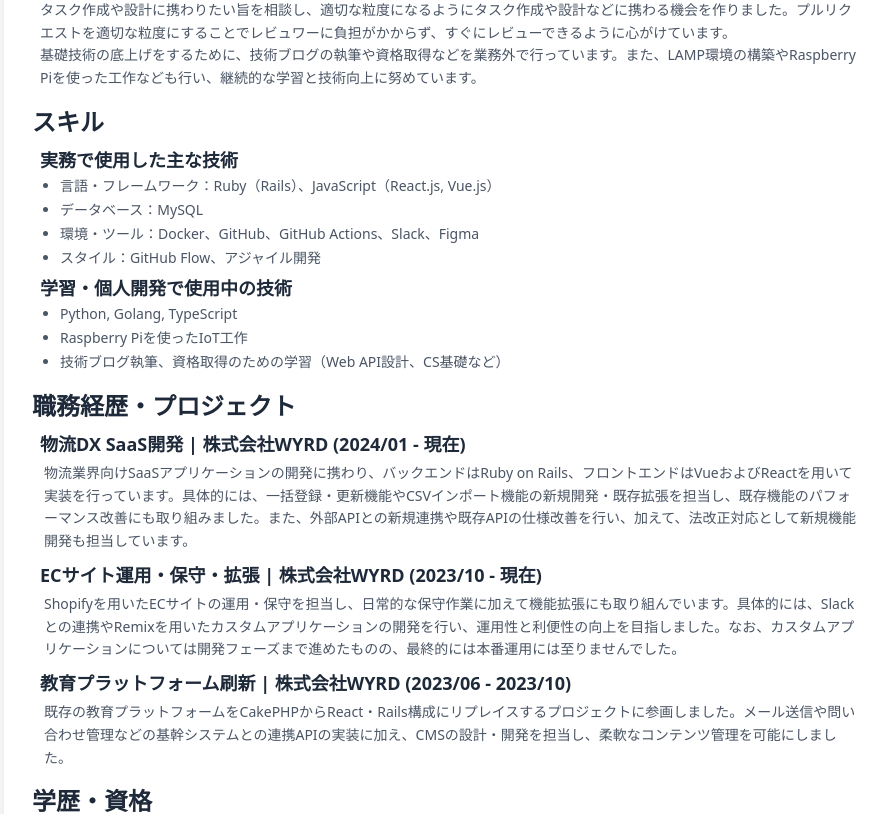
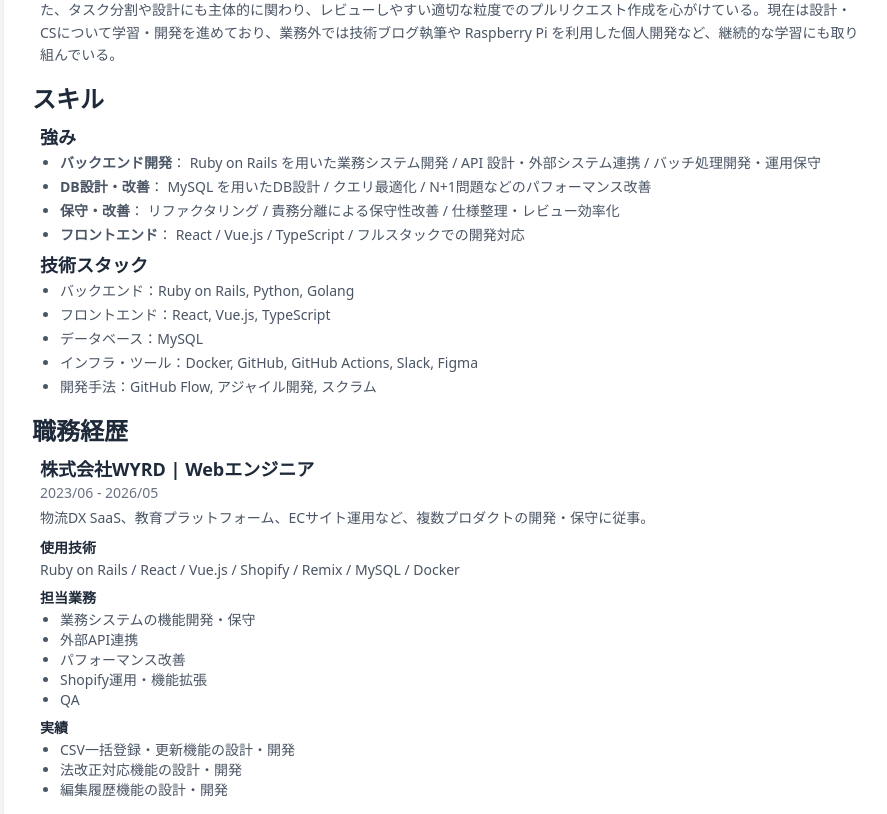
Before and after one commit to tomitahisaki/tomitahisaki.github.io, a React (Vite) app: page /resume in a window 1280 px wide. Shown: the part 320-1134 px from the top of the page, without its empty margins (188-1075 px from the left). Built offline with nearby package versions, Linux system fonts and the light colour scheme.

Commit message:
feat: 経歴書構成を変更

```diff
--- a/src/components/Projects.tsx
+++ b/src/components/Projects.tsx
@@ -10,12 +10,40 @@ export const Projects: React.FC<ProjectsProps> = ({ data }) => {
     <section className="m-1">
       <h2 className="text-2xl font-bold text-gray-800">{data.title}</h2>
       <div className="m-2">
-        {data.categories.map((category, index) => (
-          <div key={index} className="mb-2">
-            <h3 className="text-lg font-bold text-gray-800">{category.name}</h3>
-            <p className="text-sm leading-relaxed text-gray-600 m-1">
-              {category.items}
-            </p>
+        {data.experiences.map((exp, index) => (
+          <div key={index} className="mb-3">
+            <h3 className="text-lg font-bold text-gray-800">
+              {exp.company} | {exp.position}
+            </h3>
+            <p className="text-sm text-gray-500 mb-1">{exp.period}</p>
+            <p className="text-sm leading-relaxed text-gray-600 mb-2">{exp.overview}</p>
+
+            <div className="mb-2">
+              <h4 className="text-sm font-semibold text-gray-800 mb-0.5">{data.labels.technologies}</h4>
+              <p className="text-sm text-gray-600">{exp.technologies.join(' / ')}</p>
+            </div>
+
+            <div className="mb-2">
+              <h4 className="text-sm font-semibold text-gray-800 mb-0.5">{data.labels.responsibilities}</h4>
+              <ul className="list-disc ml-5 m-0">
+                {exp.responsibilities.map((resp, respIndex) => (
+                  <li key={respIndex} className="text-sm text-gray-600 leading-5">
+                    {resp}
+                  </li>
+                ))}
+              </ul>
+            </div>
+
+            <div className="mb-1">
+              <h4 className="text-sm font-semibold text-gray-800 mb-0.5">{data.labels.achievements}</h4>
+              <ul className="list-disc ml-5 m-0">
+                {exp.achievements.map((achievement, achIndex) => (
+                  <li key={achIndex} className="text-sm text-gray-600 leading-5">
+                    {achievement}
+                  </li>
+                ))}
+              </ul>
+            </div>
           </div>
         ))}
       </div>
--- a/src/components/Skills.tsx
+++ b/src/components/Skills.tsx
@@ -1,11 +1,15 @@
 import React from 'react';
-import { ResumeData } from '../types/resume';
+import { ResumeData, SkillItem } from '../types/resume';
 
 interface SkillsProps {
   data: ResumeData['skills'];
 }
 
 export const Skills: React.FC<SkillsProps> = ({ data }) => {
+  const isSkillItem = (item: string | SkillItem): item is SkillItem => {
+    return typeof item === 'object' && 'title' in item;
+  };
+
   return (
     <section className="m-1">
       <h2 className="text-2xl font-bold text-gray-800">{data.title}</h2>
@@ -16,7 +20,16 @@ export const Skills: React.FC<SkillsProps> = ({ data }) => {
             <ul className="list-disc p-0 m-0 ml-5">
               {category.items.map((item, itemIndex) => (
                 <li key={itemIndex} className="text-gray-600 text-sm leading-6">
-                  {item}
+                  {isSkillItem(item) ? (
+                    <>
+                      <span className="font-semibold">{item.title}</span>
+                      {item.details && item.details.length > 0 && (
+                        <span className="text-gray-600">： {item.details.join(' / ')}</span>
+                      )}
+                    </>
+                  ) : (
+                    item
+                  )}
                 </li>
               ))}
             </ul>
--- a/src/locales/en.ts
+++ b/src/locales/en.ts
@@ -10,45 +10,94 @@ export const enData: ResumeData = {
   },
   summary: {
     title: "Summary",
-    content: "I live by the motto \"Think about what can be done rather than why it can't be done\" and strive to act positively. I'm skilled at identifying problems and thinking about solutions to resolve them, and I have continuously worked on improvements to help users (customers and employees) have better experiences.\nI have been involved in multiple products including redevelopment of membership sites for tutoring services, development of core system integration APIs, feature development for logistics industry business systems, and operation and maintenance of e-commerce sites. To minimize development setbacks, I consult with managers whenever specifications are unclear and define requirements before development to reduce waste.\nI consulted about my desire to be involved in task creation and design, and created opportunities to participate in task creation and design to ensure appropriate granularity. I strive to keep pull requests at an appropriate size so that reviewers are not burdened and can review quickly.\nTo improve my foundational technical skills, I write technical blogs and pursue certifications outside of work. I also build LAMP environments and work on projects using Raspberry Pi, continuously learning and improving my technical skills.",
+    content: "Focused on web application development, specializing in backend development, database design, and API design. Extensive experience in business system development using Ruby on Rails, including redevelopment of membership sites for tutoring services, core system integration API development, logistics industry business system development, and e-commerce site operation and maintenance. Also experienced in frontend development using React / TypeScript, capable of full-stack development. Value the principle of \"thinking about what can be done rather than why it can't be done,\" continuously working on improvements to provide better experiences for users and operators. Actively consult and clarify unclear specifications to minimize development setbacks. Proactively involved in task breakdown and design, striving to create pull requests with appropriate granularity for easier review. Currently studying and developing design and computer science fundamentals, and outside of work, engaging in continuous learning through technical blog writing and personal projects using Raspberry Pi.",
   },
   skills: {
     title: "Skills",
     categories: [
       {
-        name: "Main Technologies Used in Professional Work",
+        name: "Strengths",
         items: [
-          "Languages & Frameworks: Ruby (Rails), JavaScript (React.js, Vue.js)",
-          "Databases: MySQL",
-          "Environment & Tools: Docker, GitHub, GitHub Actions, Slack, Figma",
-          "Development Style: GitHub Flow, PR-based development, Code Review, Weekly Scrum"
+          {
+            title: "Backend Development",
+            details: [
+              "Business system development using Ruby on Rails",
+              "API design and external system integration",
+              "Batch processing development and operational maintenance"
+            ]
+          },
+          {
+            title: "Database Design & Optimization",
+            details: [
+              "Database design using MySQL",
+              "Query optimization",
+              "Performance improvements including N+1 problem resolution"
+            ]
+          },
+          {
+            title: "Maintenance & Improvement",
+            details: [
+              "Refactoring",
+              "Maintainability improvement through separation of concerns",
+              "Specification clarification and review efficiency improvement"
+            ]
+          },
+          {
+            title: "Frontend",
+            details: [
+              "React / Vue.js / TypeScript",
+              "Full-stack development capability"
+            ]
+          }
         ]
       },
       {
-        name: "Technologies Used in Learning & Personal Development",
+        name: "Tech Stack",
         items: [
-          "Python, Golang, TypeScript",
-          "IoT projects with Raspberry Pi",
-          "Technical blog writing, studying for certifications (Web API design, CS fundamentals, etc.)"
+          "Backend: Ruby on Rails, Python, Golang",
+          "Frontend: React, Vue.js, TypeScript",
+          "Database: MySQL",
+          "Infrastructure & Tools: Docker, GitHub, GitHub Actions, Slack, Figma",
+          "Development Methodology: GitHub Flow, Agile Development, Scrum"
         ]
       }
     ]
   },
   projects: {
-    title: "Work Experience & Projects",
-    categories: [
+    title: "Work Experience",
+    labels: {
+      technologies: "Technologies",
+      responsibilities: "Responsibilities",
+      achievements: "Achievements"
+    },
+    experiences: [
       {
-        name: "Logistics DX SaaS Development | WYRD Inc. (January 2024 - Present)",
-        items: "I am involved in developing SaaS applications for the logistics industry, implementing backend functionality using Ruby on Rails and frontend using Vue and React. Specifically, I handle new development and existing extensions for bulk registration/update features and CSV import functionality, while also working on performance improvements for existing features. Additionally, I work on new integrations with external APIs and improvements to existing API specifications, and I also handle new feature development for legal compliance requirements."
-      },
-      {
-        name: "E-commerce Site Maintenance & Extension | WYRD Inc. (October 2023 - Present)",
-        items: "I am responsible for the operation and maintenance of e-commerce sites using Shopify, handling daily maintenance tasks as well as feature extensions. Specifically, I implement Slack integrations and develop custom applications using Remix (not yet in production), contributing to improved operability and convenience."
-      },
-      {
-        name: "Educational Platform Renovation | WYRD Inc. (June 2023 - October 2023)",
-        items: "I participated in a project to replace an existing educational platform from CakePHP to React & Rails architecture. In addition to implementing integration APIs with core systems for email sending and inquiry management, I was responsible for CMS design and development, enabling flexible content management."
-      },
+        company: "WYRD Inc.",
+        position: "Web Engineer",
+        period: "June 2023 - May 2026",
+        overview: "Engaged in development and maintenance of multiple products including Logistics DX SaaS, educational platforms, and e-commerce site operations.",
+        technologies: [
+          "Ruby on Rails",
+          "React",
+          "Vue.js",
+          "Shopify",
+          "Remix",
+          "MySQL",
+          "Docker"
+        ],
+        responsibilities: [
+          "Business system feature development and maintenance",
+          "External API integration",
+          "Performance improvement",
+          "Shopify operations and feature extensions",
+          "QA"
+        ],
+        achievements: [
+          "CSV bulk registration and update feature design and development",
+          "Legal compliance feature design and development",
+          "Edit history feature design and development"
+        ]
+      }
     ]
   },
   education: {
--- a/src/locales/ja.ts
+++ b/src/locales/ja.ts
@@ -10,45 +10,94 @@ export const jaData: ResumeData = {
   },
   summary: {
     title: "概要",
-    content: "「できない理由よりやれる方法を考えよう」を座右の銘にして、ポジティブに行動することを心がけています。問題意識から解決するための手段を考えることが得意で、ユーザー（顧客・従業員）がより良い体験を得られるように改善活動を続けてきました。\n学習塾向けの会員サイトリプレイスや基幹システム連携APIの開発、物流業界向けの業務システムの機能開発、ECサイトの運用・保守など、複数のプロダクトに携わってきました。開発の手戻りが少なくなるように、不明瞭な仕様については都度マネージャー等に相談し、仕様を定めた上で開発することでロスを減らしています。\nタスク作成や設計に携わりたい旨を相談し、適切な粒度になるようにタスク作成や設計などに携わる機会を作りました。プルリクエストを適切な粒度にすることでレビュワーに負担がかからず、すぐにレビューできるように心がけています。\n基礎技術の底上げをするために、技術ブログの執筆や資格取得などを業務外で行っています。また、LAMP環境の構築やRaspberry Piを使った工作なども行い、継続的な学習と技術向上に努めています。",
+    content: "Webアプリケーション開発を中心に、バックエンド開発・DB設計・API設計に従事。Ruby on Rails を用いた業務システム開発経験が多く、学習塾向け会員サイトのリプレイスや基幹システム連携API開発、物流業界向け業務システム開発、ECサイト運用・保守など、複数のプロダクト開発に携わる。React / TypeScript を利用したフロントエンド開発経験もあり、フルスタックに対応可能。「できない理由より、やれる方法を考える」を大切にし、ユーザーや運用担当者がより良い体験を得られるよう、改善活動を継続している。不明瞭な仕様については積極的に相談・整理を行い、開発手戻りを減らしながら開発を進めることを意識している。また、タスク分割や設計にも主体的に関わり、レビューしやすい適切な粒度でのプルリクエスト作成を心がけている。現在は設計・CSについて学習・開発を進めており、業務外では技術ブログ執筆や Raspberry Pi を利用した個人開発など、継続的な学習にも取り組んでいる。",
   },
   skills: {
     title: "スキル",
     categories: [
       {
-        name: "実務で使用した主な技術",
+        name: "強み",
         items: [
-          "言語・フレームワーク：Ruby（Rails）、JavaScript（React.js, Vue.js）",
-          "データベース：MySQL",
-          "環境・ツール：Docker、GitHub、GitHub Actions、Slack、Figma",
-          "スタイル：GitHub Flow、アジャイル開発"
+          {
+            title: "バックエンド開発",
+            details: [
+              "Ruby on Rails を用いた業務システム開発",
+              "API 設計・外部システム連携",
+              "バッチ処理開発・運用保守"
+            ]
+          },
+          {
+            title: "DB設計・改善",
+            details: [
+              "MySQL を用いたDB設計",
+              "クエリ最適化",
+              "N+1問題などのパフォーマンス改善"
+            ]
+          },
+          {
+            title: "保守・改善",
+            details: [
+              "リファクタリング",
+              "責務分離による保守性改善",
+              "仕様整理・レビュー効率化"
+            ]
+          },
+          {
+            title: "フロントエンド",
+            details: [
+              "React / Vue.js / TypeScript",
+              "フルスタックでの開発対応"
+            ]
+          }
         ]
       },
       {
-        name: "学習・個人開発で使用中の技術",
+        name: "技術スタック",
         items: [
-          "Python, Golang, TypeScript",
-          "Raspberry Piを使ったIoT工作",
-          "技術ブログ執筆、資格取得のための学習（Web API設計、CS基礎など）"
+          "バックエンド：Ruby on Rails, Python, Golang",
+          "フロントエンド：React, Vue.js, TypeScript",
+          "データベース：MySQL",
+          "インフラ・ツール：Docker, GitHub, GitHub Actions, Slack, Figma",
+          "開発手法：GitHub Flow, アジャイル開発, スクラム"
         ]
       }
     ]
   },
   projects: {
-    title: "職務経歴・プロジェクト",
-    categories: [
+    title: "職務経歴",
+    labels: {
+      technologies: "使用技術",
+      responsibilities: "担当業務",
+      achievements: "実績"
+    },
+    experiences: [
       {
-        name: "物流DX SaaS開発 | 株式会社WYRD (2024/01 - 現在)",
-        items: "物流業界向けSaaSアプリケーションの開発に携わり、バックエンドはRuby on Rails、フロントエンドはVueおよびReactを用いて実装を行っています。具体的には、一括登録・更新機能やCSVインポート機能の新規開発・既存拡張を担当し、既存機能のパフォーマンス改善にも取り組みました。また、外部APIとの新規連携や既存APIの仕様改善を行い、加えて、法改正対応として新規機能開発も担当しています。"
-       },
-      {
-        name: "ECサイト運用・保守・拡張 | 株式会社WYRD (2023/10 - 現在)",
-        items: "Shopifyを用いたECサイトの運用・保守を担当し、日常的な保守作業に加えて機能拡張にも取り組んでいます。具体的には、Slackとの連携やRemixを用いたカスタムアプリケーションの開発を行い、運用性と利便性の向上を目指しました。なお、カスタムアプリケーションについては開発フェーズまで進めたものの、最終的には本番運用には至りませんでした。"
-      },
-      {
-        name: "教育プラットフォーム刷新 | 株式会社WYRD (2023/06 - 2023/10)",
-        items: "既存の教育プラットフォームをCakePHPからReact・Rails構成にリプレイスするプロジェクトに参画しました。メール送信や問い合わせ管理などの基幹システムとの連携APIの実装に加え、CMSの設計・開発を担当し、柔軟なコンテンツ管理を可能にしました。"
-      },
+        company: "株式会社WYRD",
+        position: "Webエンジニア",
+        period: "2023/06 - 2026/05",
+        overview: "物流DX SaaS、教育プラットフォーム、ECサイト運用など、複数プロダクトの開発・保守に従事。",
+        technologies: [
+          "Ruby on Rails",
+          "React",
+          "Vue.js",
+          "Shopify",
+          "Remix",
+          "MySQL",
+          "Docker"
+        ],
+        responsibilities: [
+          "業務システムの機能開発・保守",
+          "外部API連携",
+          "パフォーマンス改善",
+          "Shopify運用・機能拡張",
+          "QA",
+        ],
+        achievements: [
+          "CSV一括登録・更新機能の設計・開発",
+          "法改正対応機能の設計・開発",
+          "編集履歴機能の設計・開発",
+        ]
+      }
     ]
   },
   education: {
--- a/src/types/resume.ts
+++ b/src/types/resume.ts
@@ -7,6 +7,21 @@ export interface PublicationCategory {
   name: string;
   url?: string;
   items: PublicationItem[];
+}
+
+export interface SkillItem {
+  title: string;
+  details?: string[];
+}
+
+export interface WorkExperience {
+  company: string;
+  position: string;
+  period: string;
+  overview: string;
+  technologies: string[];
+  responsibilities: string[];
+  achievements: string[];
 }
 
 export interface ResumeData {
@@ -25,15 +40,17 @@ export interface ResumeData {
     title: string;
     categories: Array<{
       name: string;
-      items: string[];
+      items: string[] | SkillItem[];
     }>;
   };
   projects: {
     title: string;
-    categories: Array<{
-      name: string;
-      items: string;
-    }>;
+    labels: {
+      technologies: string;
+      responsibilities: string;
+      achievements: string;
+    };
+    experiences: WorkExperience[];
   };
   education: {
     title: string;
```
